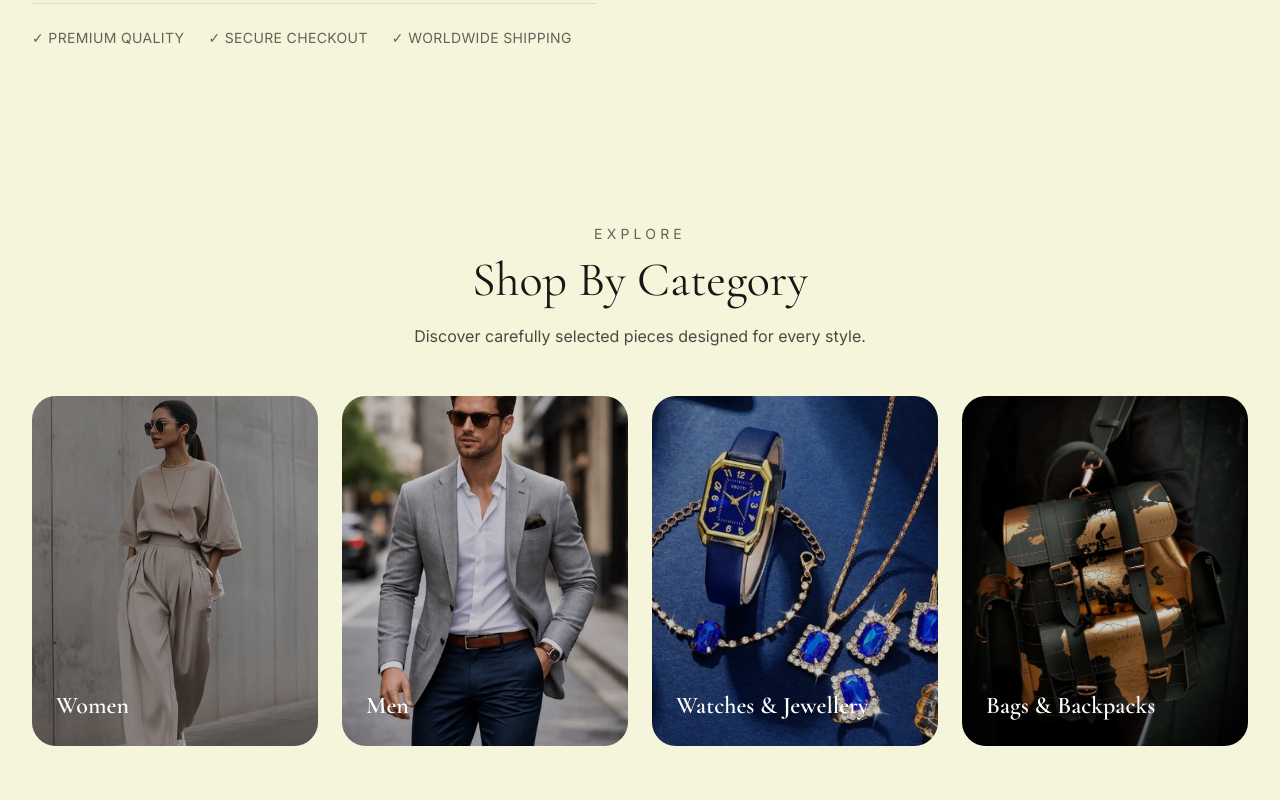
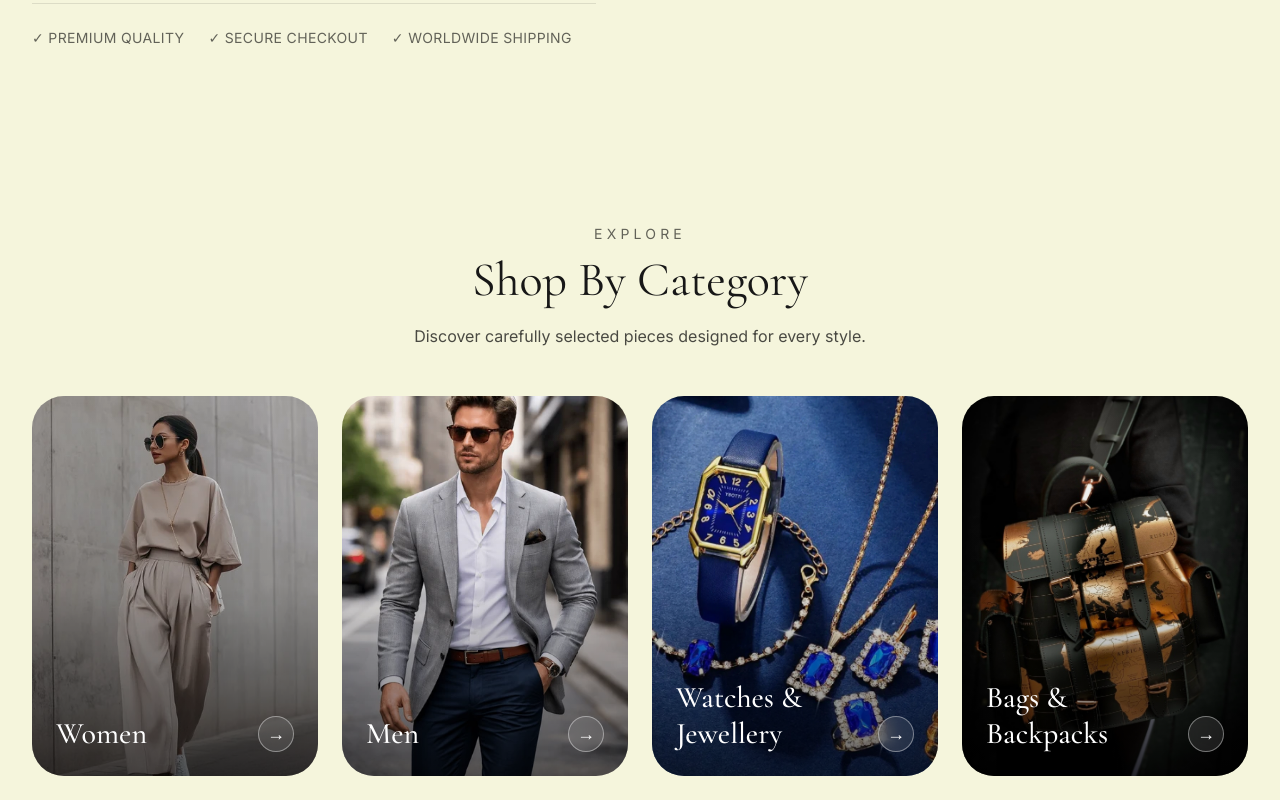
Before and after one commit to infinityexpertagency/beauty-trending, a Next.js app: page / in a window 1280 px wide. Shown: the part 900-1700 px from the top of the page. Built offline with nearby package versions, Linux system fonts and the light colour scheme.

Commit message:
refine shop by category section

```diff
--- a/src/components/home/Categories.tsx
+++ b/src/components/home/Categories.tsx
@@ -24,9 +24,10 @@ const categories = [
     href: "https://www.beautyandthemountains.store/collections/bags-backpacks",
   },
 ];
+
 export default function Categories() {
   return (
-    <section className="bg-[#F5F5DC] py-24">
+    <section className="py-16 sm:py-20 lg:py-24">
       <Container>
         <SectionTitle
           eyebrow="Explore"
@@ -34,27 +35,37 @@ export default function Categories() {
           subtitle="Discover carefully selected pieces designed for every style."
         />
 
-        <div className="grid grid-cols-2 gap-6 md:grid-cols-4">
+        <div className="grid grid-cols-2 gap-4 sm:gap-5 lg:grid-cols-4 lg:gap-6">
           {categories.map((category) => (
             <a
               key={category.name}
               href={category.href}
               target="_blank"
               rel="noopener noreferrer"
-              className="group relative overflow-hidden rounded-3xl"
+              className="group relative overflow-hidden rounded-[1.5rem] sm:rounded-[2rem]"
             >
               <Image
                 src={category.image}
                 alt={category.name}
                 width={500}
                 height={600}
-                className="h-[350px] w-full object-cover transition duration-500 group-hover:scale-105"
+                className="h-[260px] w-full object-cover transition-transform duration-700 ease-out group-hover:scale-105 sm:h-[320px] lg:h-[380px]"
               />
 
-              <div className="absolute inset-0 flex items-end bg-black/20 p-6 transition group-hover:bg-black/30">
-                <h3 className="text-2xl font-semibold text-white">
-                  {category.name}
-                </h3>
+              {/* Overlay */}
+              <div className="absolute inset-0 bg-gradient-to-t from-black/60 via-black/10 to-transparent transition-all duration-500 group-hover:from-black/70" />
+
+              {/* Category Name */}
+              <div className="absolute inset-x-0 bottom-0 p-4 sm:p-5 lg:p-6">
+                <div className="flex items-end justify-between gap-3">
+                  <h3 className="font-heading text-xl font-medium text-white sm:text-2xl lg:text-3xl">
+                    {category.name}
+                  </h3>
+
+                  <span className="flex h-9 w-9 shrink-0 items-center justify-center rounded-full border border-white/40 bg-white/10 text-lg text-white backdrop-blur-sm transition-all duration-300 group-hover:bg-white group-hover:text-black">
+                    →
+                  </span>
+                </div>
               </div>
             </a>
           ))}
```
